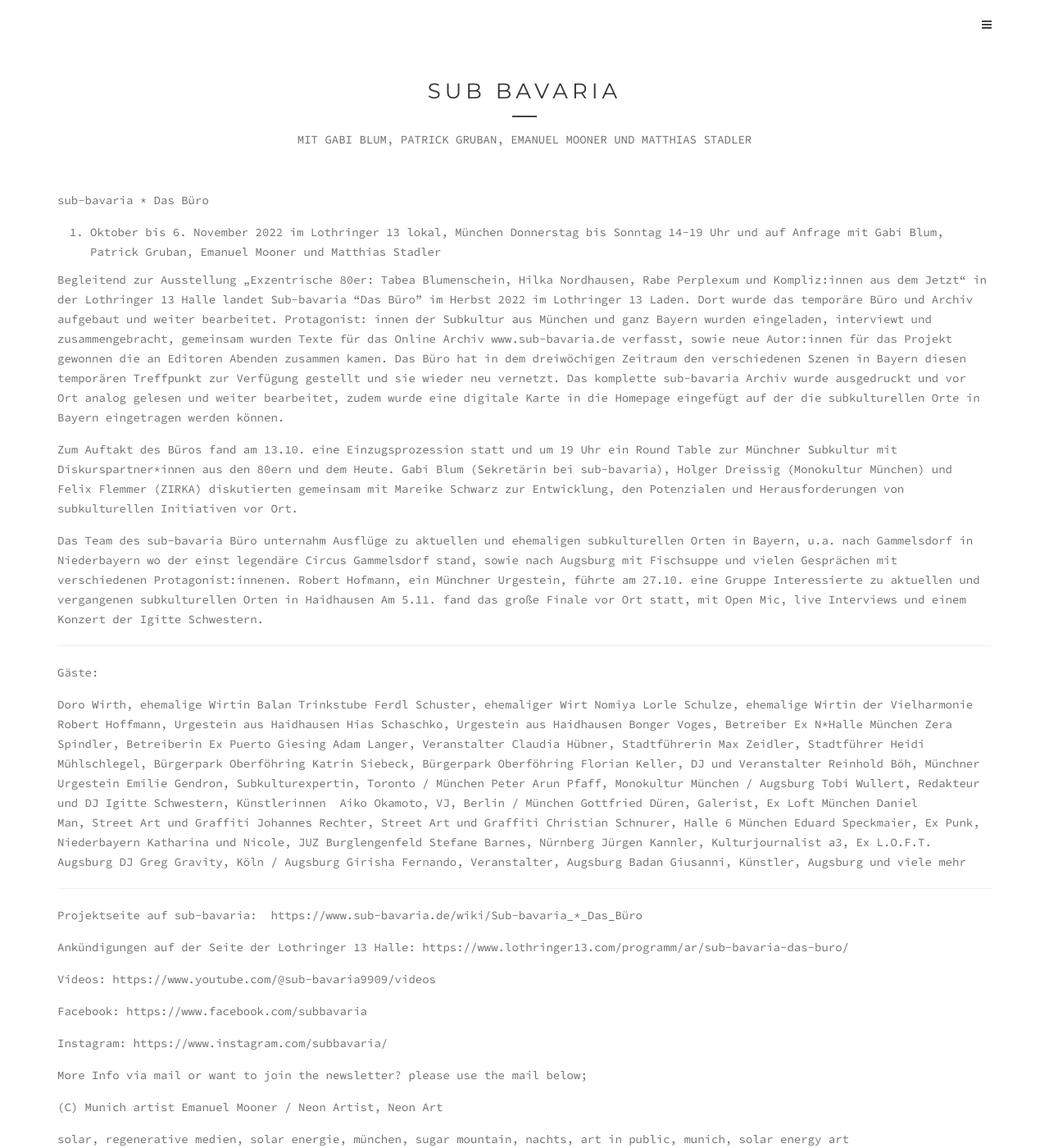
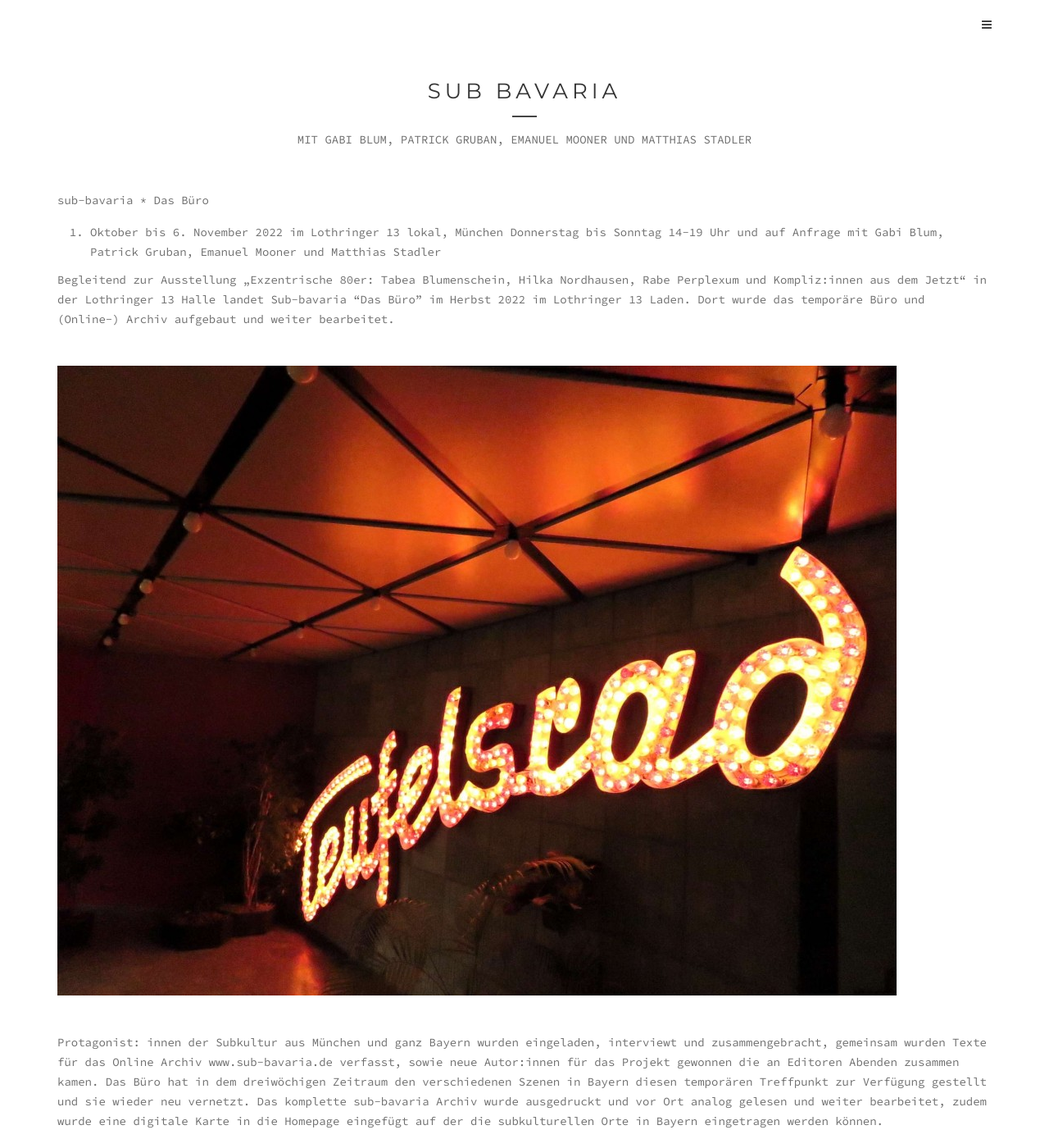
Before and after one commit to geomaedr/emanuelmooner, a Jekyll site: the page built from _portfolio/sub-bavaria.md, in a window 1280 px wide and 1400 px high. Shown: the whole window at 82% size. Built offline with Jekyll 4.4.1, drawn with Linux system fonts in a browser that asks for light colours.

Commit message:
Update sub-bavaria.md

```diff
--- a/_portfolio/sub-bavaria.md
+++ b/_portfolio/sub-bavaria.md
@@ -15,7 +15,10 @@ mit Gabi Blum, Patrick Gruban, Emanuel Mooner und Matthias Stadler
 
 Begleitend zur Ausstellung „Exzentrische 80er: Tabea Blumenschein, Hilka Nordhausen, Rabe Perplexum und Kompliz:innen aus dem Jetzt“ in der Lothringer 13 Halle landet
 Sub-bavaria  "Das Büro" im Herbst 2022 im Lothringer 13 Laden.
-Dort wurde das temporäre Büro und Archiv aufgebaut und weiter bearbeitet.
+Dort wurde das temporäre Büro und (Online-) Archiv aufgebaut und weiter bearbeitet.
+
+![Sub Bavaria]({{ site.baseurl }}/uploads/2016/02/Teufelsrad-1024x768.jpg)
+
 Protagonist: innen der Subkultur aus München und ganz Bayern wurden eingeladen, interviewt und zusammengebracht, gemeinsam wurden Texte für das Online Archiv www.sub-bavaria.de verfasst,
 sowie neue Autor:innen für das Projekt gewonnen die an Editoren Abenden zusammen kamen.
 Das Büro hat in dem dreiwöchigen Zeitraum den verschiedenen Szenen in Bayern diesen temporären Treffpunkt zur Verfügung gestellt und sie wieder neu vernetzt.
```
